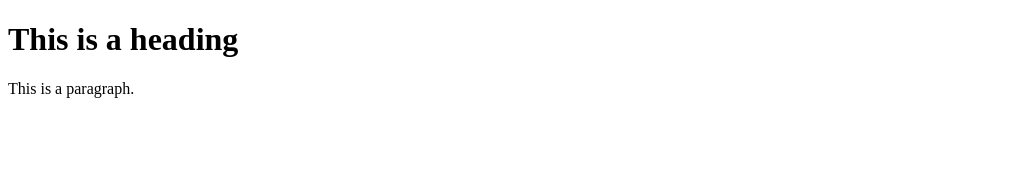
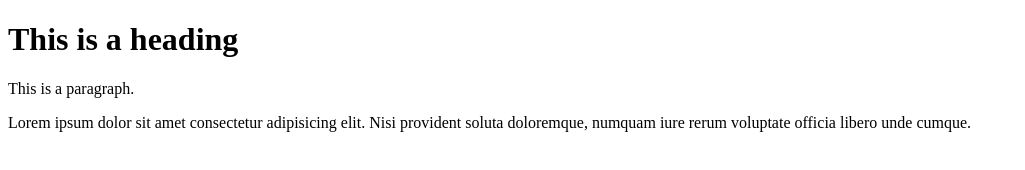
Before and after one commit to Nazim777/secondproject, a plain HTML site: page index.html in a window 1280 px wide. Shown: the whole page, without its empty margins (0-1025 px from the left). Drawn offline with Linux system fonts and the light colour scheme.

Commit message:
p tag addedt

```diff
--- a/index.html
+++ b/index.html
@@ -8,6 +8,7 @@
 
 <h1>This is a heading</h1>
 <p>This is a paragraph.</p>
+<p>Lorem ipsum dolor sit amet consectetur adipisicing elit. Nisi provident soluta doloremque, numquam iure rerum voluptate officia libero unde cumque.</p>
 
 </body>
 </html>
```
